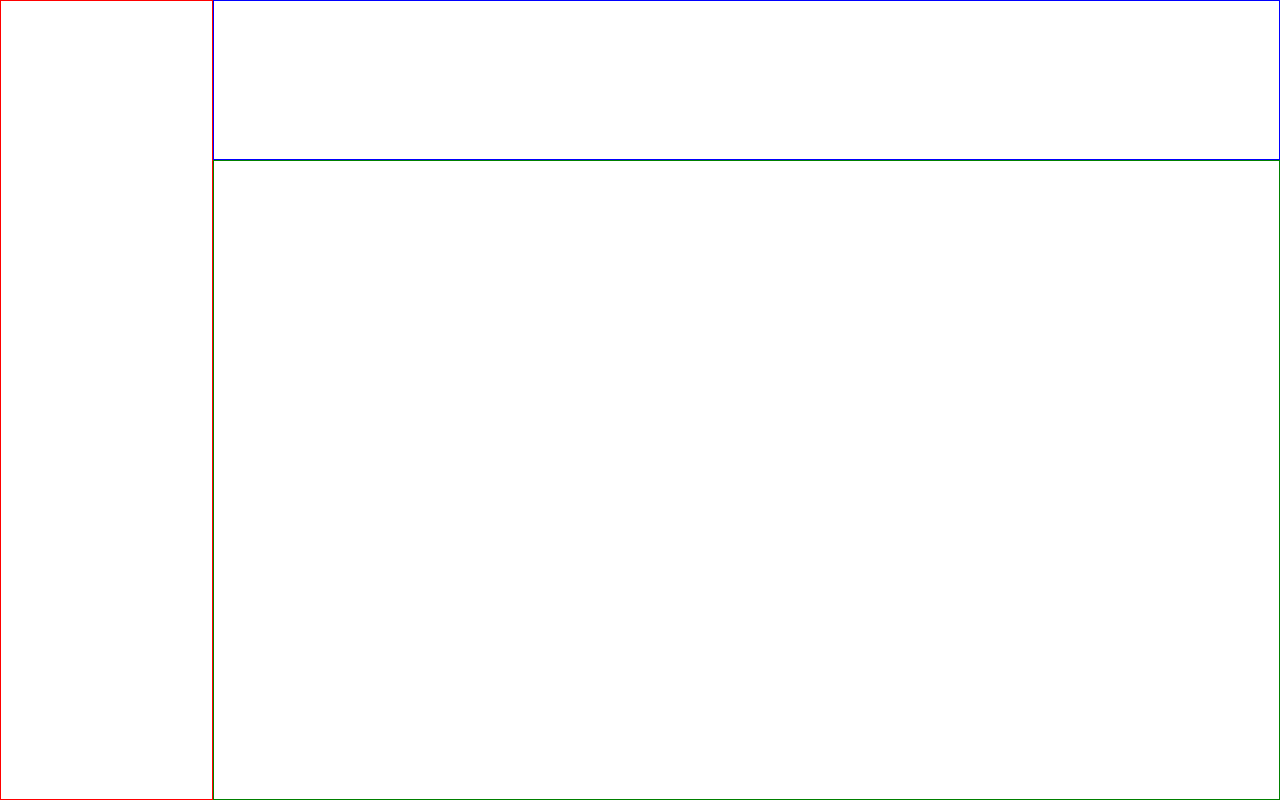
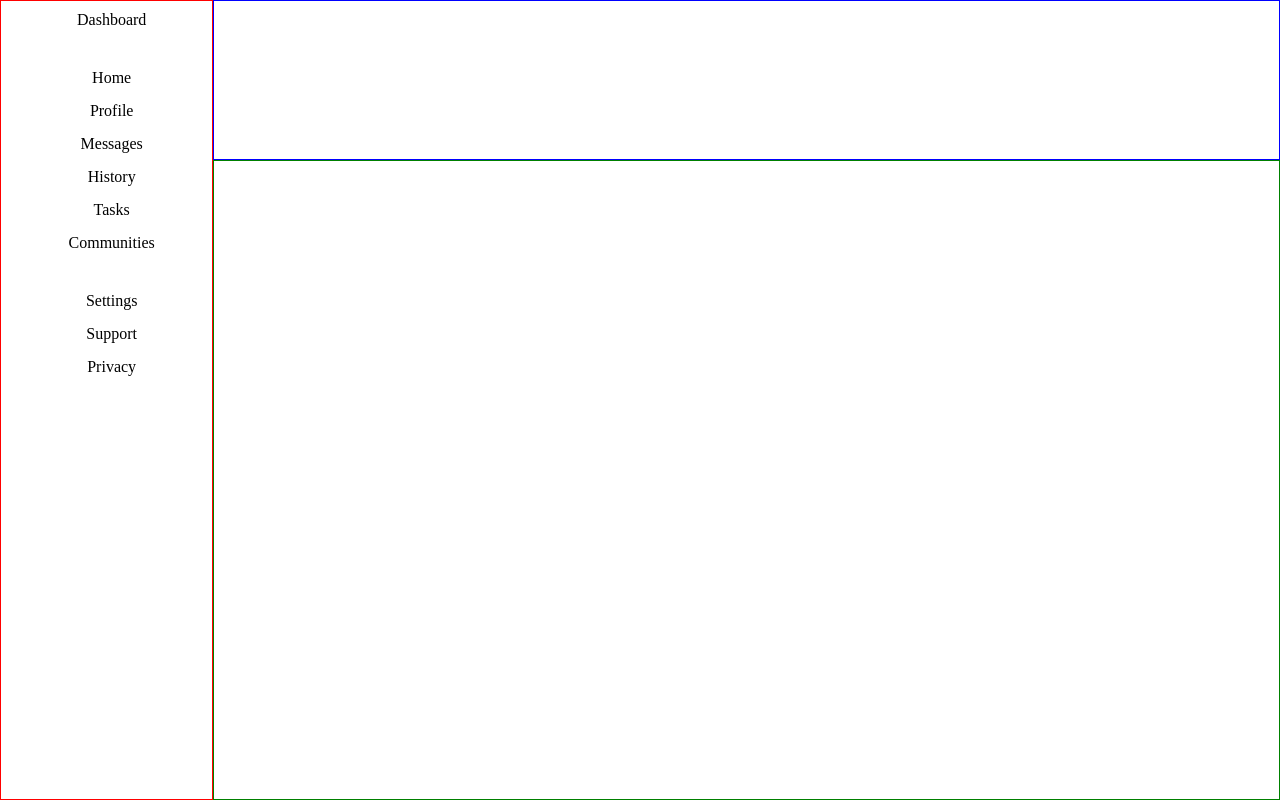
Before and after one commit to Xethyr/Admin-Dashboard, a plain HTML site: page index.html in a window 1280 px wide. Drawn offline with Linux system fonts and the light colour scheme.

Commit message:
Styled basic sidebar.

```diff
--- a/index.html
+++ b/index.html
@@ -9,7 +9,22 @@
     <body>
         <div class="container">
             <div class="header"></div>
-            <div class="sidebar"></div>
+            <div class="sidebar">
+                <div class="title">Dashboard</div>
+                <div class="main-nav">
+                    <div>Home</div>
+                    <div>Profile</div>
+                    <div>Messages</div>
+                    <div>History</div>
+                    <div>Tasks</div>
+                    <div>Communities</div>
+                </div>
+                <div class="lower-nav">
+                    <div>Settings</div>
+                    <div>Support</div>
+                    <div>Privacy</div>
+                </div>
+            </div>
             <div class="main"></div>
         </div>
     </body>
--- a/style.css
+++ b/style.css
@@ -13,7 +13,25 @@ body, html {
 
 .sidebar {
     border: 1px solid red;
-    grid-area: 1 / 1 / 3 / 2
+    grid-area: 1 / 1 / 3 / 2;
+    display: grid;
+    grid-template-rows: repeat(3, min-content);
+    gap: 40px;
+    padding-left: 10px;
+    text-align: center;
+    padding-top: 10px;
+}
+
+.main-nav {
+    display: grid;
+    grid-auto-flow: row;
+    gap: 15px;
+}
+
+.lower-nav {
+    display: grid;
+    grid-auto-flow: row;
+    gap: 15px;
 }
 
 .header {
```
